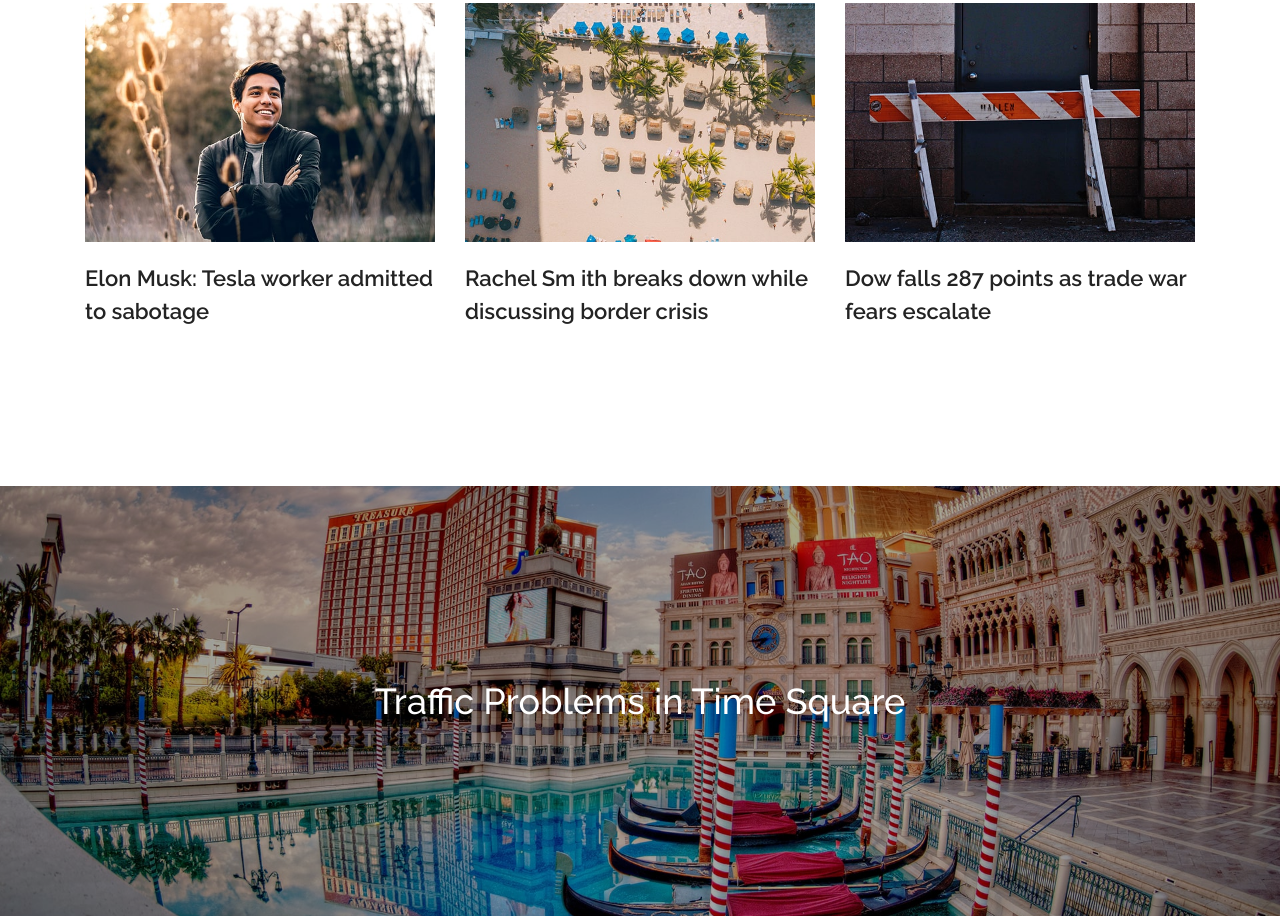
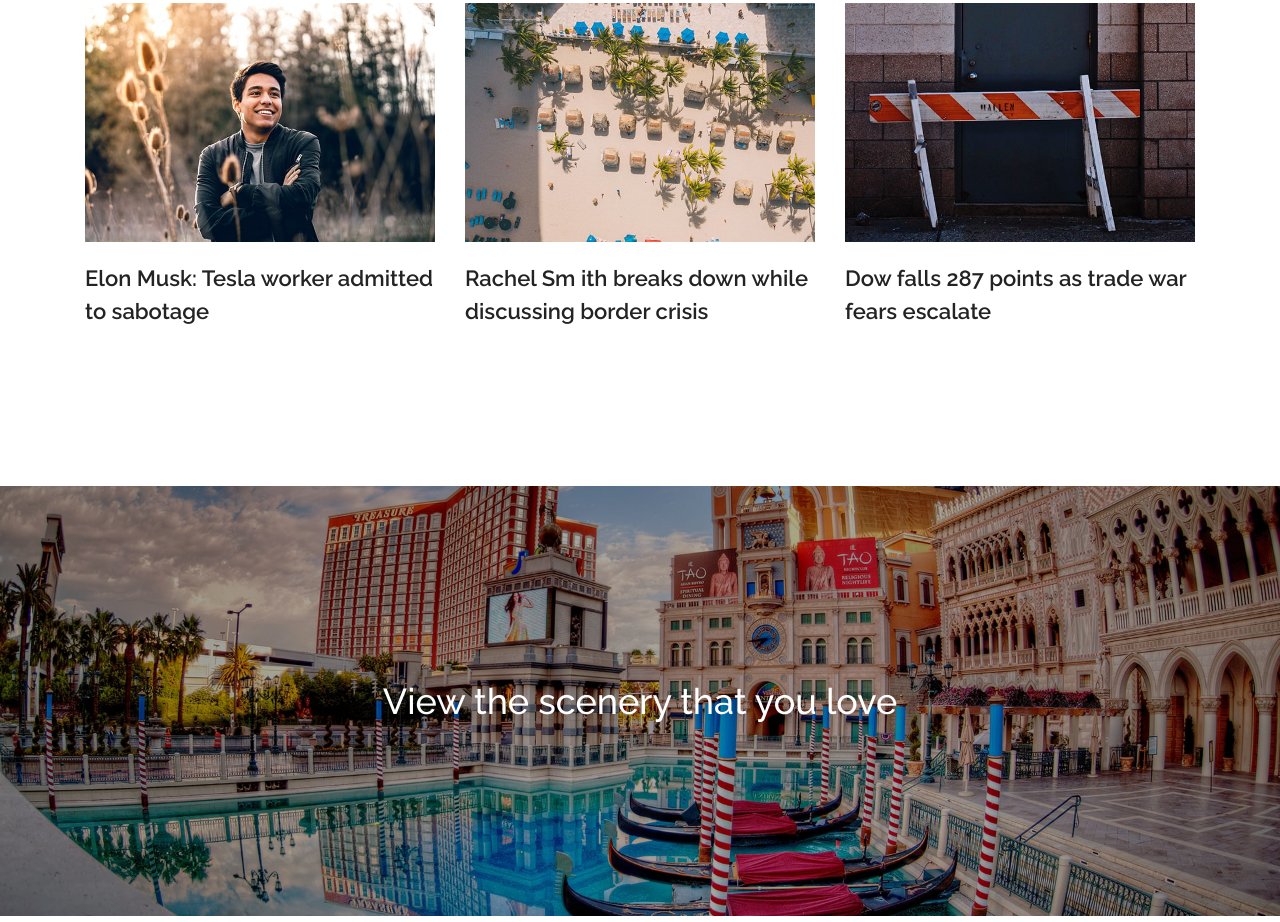
Before and after one commit to ahmadhassan7/instafeed, a plain HTML site: page index.html in a window 1280 px wide. Shown: the part 1423-2345 px from the top of the page. Drawn offline with Linux system fonts and the light colour scheme; files whose address does not match are found by name.

Commit message:
Added files

```diff
--- a/index.html
+++ b/index.html
@@ -333,7 +333,7 @@
                         <div class="video-content text-center">
 
 
-                            <h3 class="video-title">Traffic Problems in Time Square</h3>
+                            <h3 class="video-title">View the scenery that you love </h3>
                         </div>
                     </div>
                 </div>
```
Also changed, not shown: img/bg-img/4.jpg (added).
